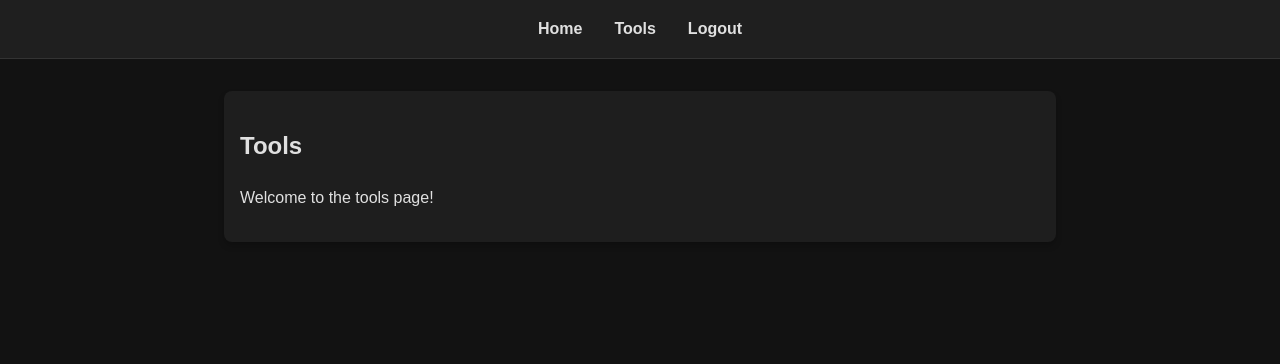
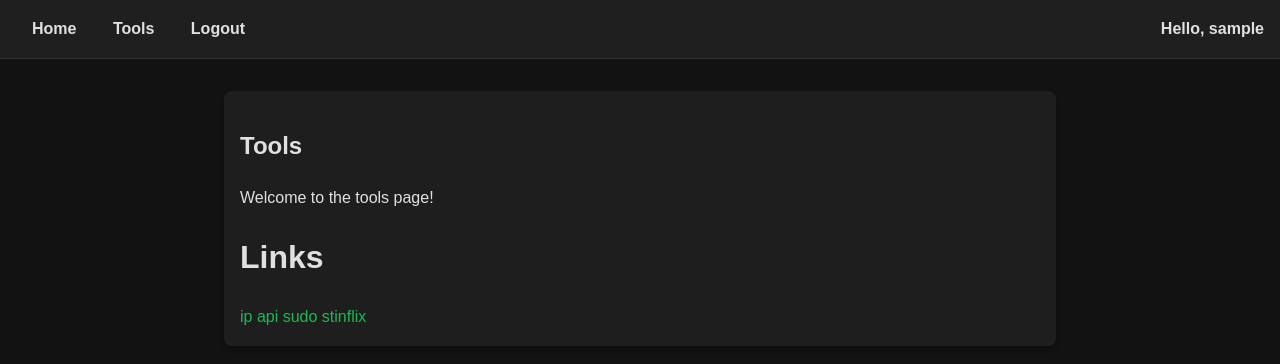
Before and after one commit to justinmaks/private-login, a Flask app: page /tools in a window 1280 px wide. Shown: the top 364 px of the page. Run offline with Flask 3, Linux system fonts and the light colour scheme; the visitor is signed in with stand-in values (Sample User, id 1).

Commit message:
banner, tools links

```diff
--- a/app/static/style.css
+++ b/app/static/style.css
@@ -107,3 +107,30 @@ a:hover {
     background-color: #d32f2f;
     color: white;
 }
+/* Navigation Bar */
+nav {
+    background-color: #1f1f1f;
+    padding: 1em;
+    display: flex;
+    justify-content: space-between;
+    align-items: center;
+    border-bottom: 1px solid #333;
+}
+
+.nav-left a {
+    color: #e0e0e0;
+    text-decoration: none;
+    margin: 0 1em;
+    font-weight: bold;
+    transition: color 0.3s;
+}
+
+.nav-left a:hover {
+    color: #1db954;
+}
+
+.nav-right {
+    color: #e0e0e0;
+    font-size: 1em;
+    font-weight: bold;
+}
--- a/app/templates/base.html
+++ b/app/templates/base.html
@@ -8,9 +8,16 @@
 </head>
 <body>
     <nav>
-        <a href="/">Home</a>
-        <a href="/tools">Tools</a>
-        <a href="/logout">Logout</a>
+        <div class="nav-left">
+            <a href="/">Home</a>
+            <a href="/tools">Tools</a>
+            <a href="/logout">Logout</a>
+        </div>
+        <div class="nav-right">
+            {% if current_user.is_authenticated %}
+                <span>Hello, {{ current_user.username }}</span>
+            {% endif %}
+        </div>
     </nav>
     <div class="content">
         {% with messages = get_flashed_messages(with_categories=True) %}
@@ -26,5 +33,4 @@
         {% endblock %}
     </div>
 </body>
-
 </html>
--- a/app/templates/tools.html
+++ b/app/templates/tools.html
@@ -3,4 +3,9 @@
 {% block content %}
 <h2>Tools</h2>
 <p>Welcome to the tools page!</p>
+<div class="link-container">
+    <h1>Links</h1>
+    <a href="https://ip.devmaks.biz">ip api</a>
+    <a href="https://watch.devmaks.biz">sudo stinflix</a>
+</div>
 {% endblock %}
```
